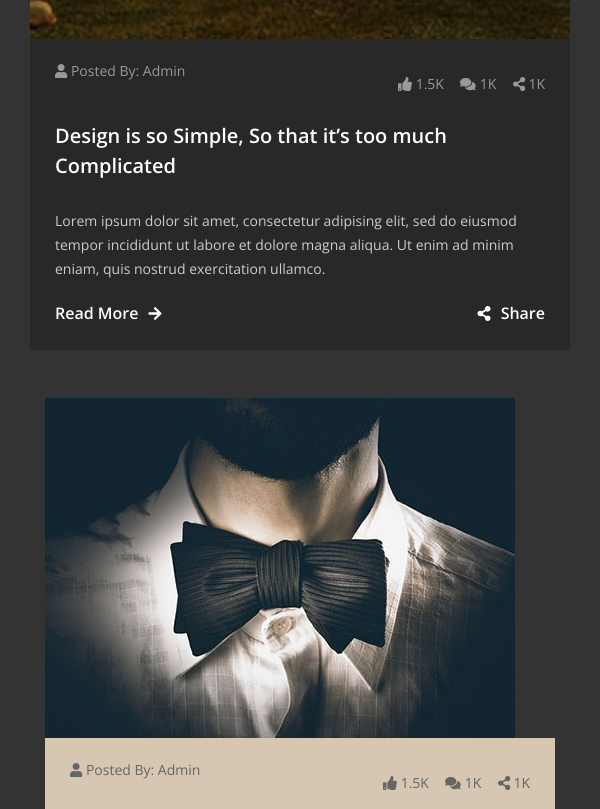
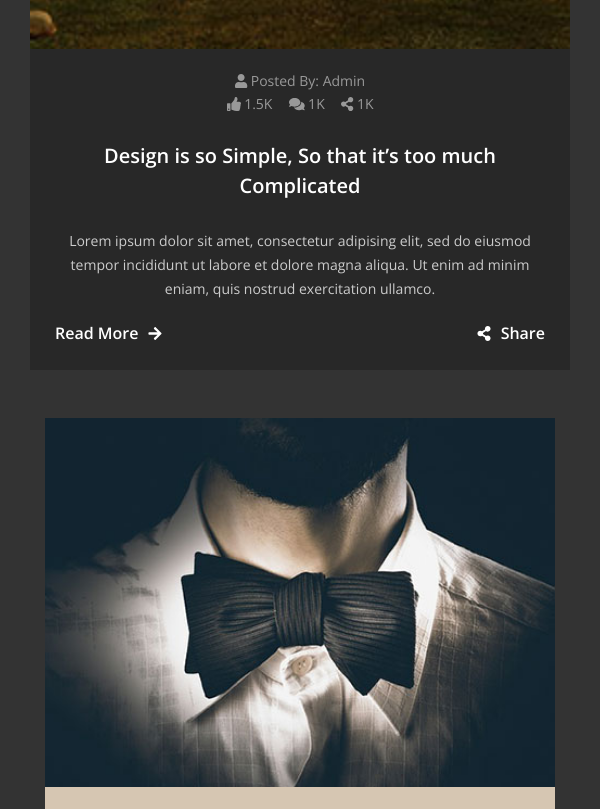
Before and after one commit to rifat-H/Mogan-bootstrap, a website built with Parcel: page src/index.html in a window 600 px wide. Shown: the part 9969-10778 px from the top of the page. Built offline with nearby package versions, Linux system fonts and the light colour scheme.

Commit message:
sm screen done

```diff
--- a/src/scss/_media.scss
+++ b/src/scss/_media.scss
@@ -6,6 +6,12 @@
     // <!-- blog start -->
 
     .blog {
+        .blog-description-head {
+            h1 {
+                text-align: center;
+            }
+        }
+
         .blog-description-top {
 
             p {
@@ -41,7 +47,8 @@
                         line-height: 25px;
                         font-size: 16px;
                     }
-                    p{
+
+                    p {
                         margin-bottom: 0;
                     }
                 }
@@ -154,6 +161,62 @@
 
 // Small devices (landscape phones, 576px and up)
 @media (min-width: 576px) and (max-width: 767.98px) {
+
+    // <!-- blog start -->
+
+    .blog {
+        .blog-description-head {
+            h1 {
+                text-align: center;
+            }
+        }
+
+        .blog-description-top {
+
+            p {
+                text-align: center;
+                margin-bottom: 10px;
+            }
+
+            ul {
+                text-align: center;
+            }
+        }
+
+        .right-blog {
+            img {
+                width: 100%;
+            }
+
+            .right-blog-description {
+                text-align: center;
+
+                p {
+                    margin-bottom: 10px;
+                }
+
+                ul {
+                    text-align: center;
+                }
+
+                // .blog-description-title {
+                //     h1 {
+                //         margin-top: 20px;
+                //         margin-bottom: 20px;
+                //         // line-height: 25px;
+                //         // font-size: 16px;
+                //     }
+
+                //     p {
+                //         margin-bottom: 0;
+                //     }
+                // }
+            }
+        }
+    }
+
+    // <!-- blog end -->
+
 
     // <!-- testimonial start -->
     .testimonial {
```
